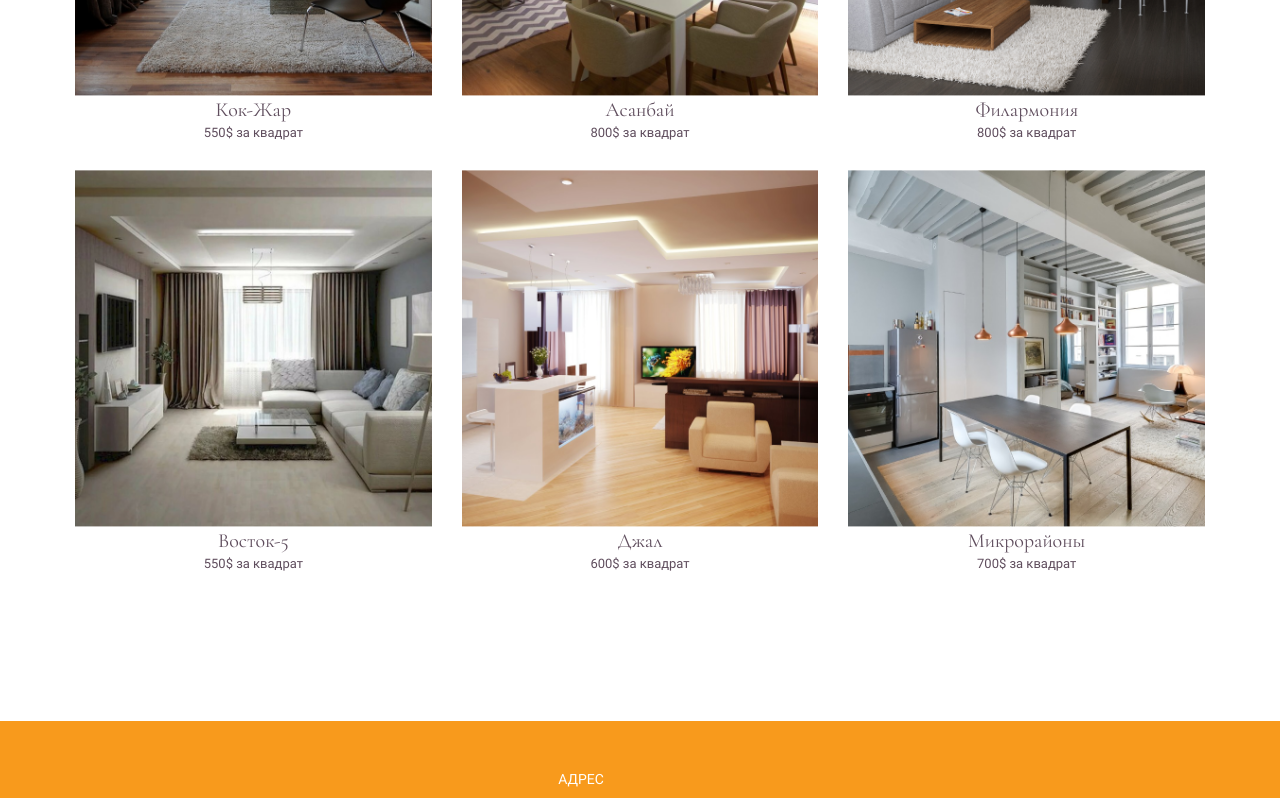
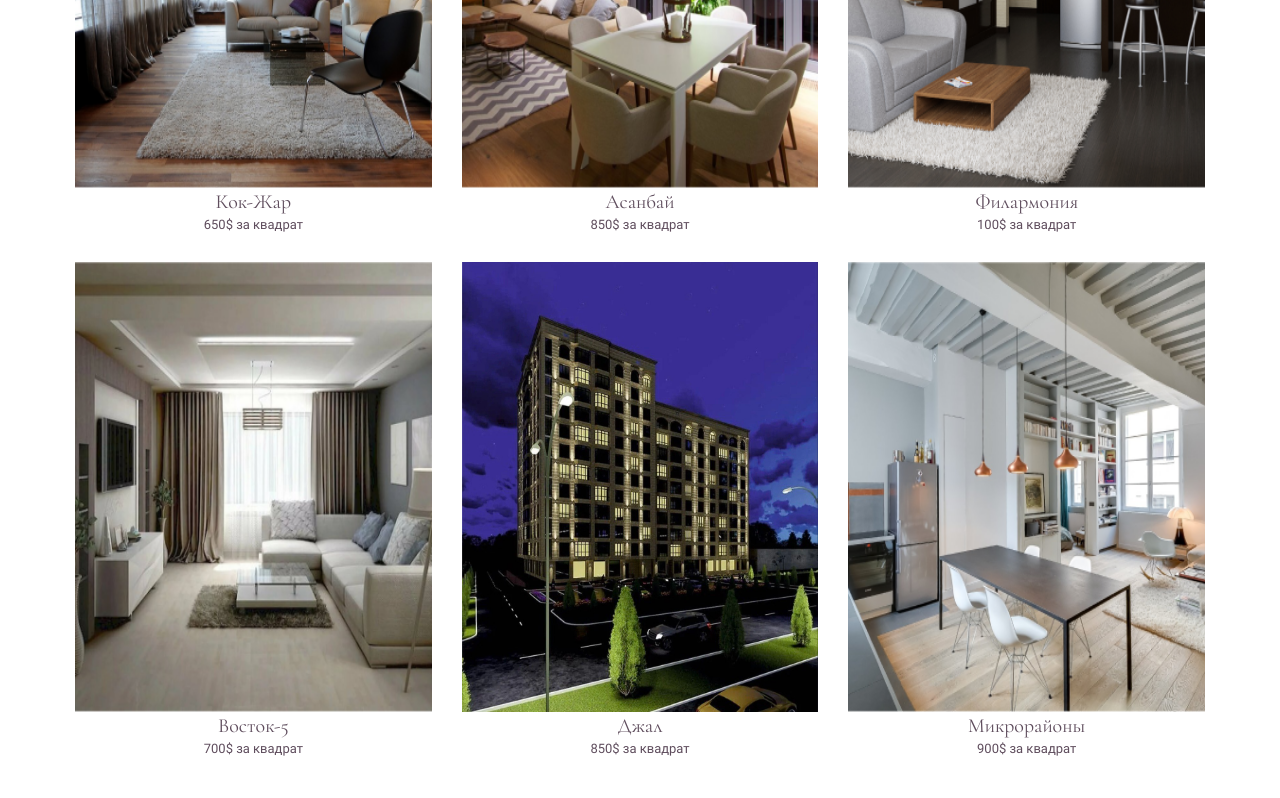
Before and after one commit to azamat71111/Frontend, a Next.js app: page / in a window 1280 px wide. Shown: the part 3780-4578 px from the top of the page. Built offline with nearby package versions, Linux system fonts and the light colour scheme.

Commit message:
fix price

```diff
--- a/components/Apartments/Apartments.jsx
+++ b/components/Apartments/Apartments.jsx
@@ -82,7 +82,7 @@ export default function Apartments({ width }) {
             />
             <h1 className={`${styles.title} ${styles.title__1}`}>Кок-Жар</h1>
             <p className={`${styles.price} ${styles.price__1}`}>
-              550$ за квадрат
+              650$ за квадрат
             </p>
           </motion.div>
           <motion.div
@@ -103,7 +103,7 @@ export default function Apartments({ width }) {
             />
             <h1 className={`${styles.title} ${styles.title__2}`}>Асанбай</h1>
             <p className={`${styles.price} ${styles.price__2}`}>
-              800$ за квадрат
+              850$ за квадрат
             </p>
           </motion.div>
           <motion.div
@@ -124,7 +124,7 @@ export default function Apartments({ width }) {
             />
             <h1 className={`${styles.title} ${styles.title__3}`}>Филармония</h1>
             <p className={`${styles.price} ${styles.price__3}`}>
-              800$ за квадрат
+              100$ за квадрат
             </p>
           </motion.div>
           <motion.div
@@ -145,7 +145,7 @@ export default function Apartments({ width }) {
             />
             <h1 className={`${styles.title} ${styles.title__4}`}>Восток-5</h1>
             <p className={`${styles.price} ${styles.price__4}`}>
-              550$ за квадрат
+              700$ за квадрат
             </p>
           </motion.div>
           <motion.div
@@ -160,13 +160,13 @@ export default function Apartments({ width }) {
             className={`${styles.card} ${styles.card__5}`}
           >
             <img
-              src="images/djal.png"
+              src="images/djal.jpg"
               alt="Джал"
               className={`${styles.img} ${styles.img__5}`}
             />
             <h1 className={`${styles.title} ${styles.title__5}`}>Джал</h1>
             <p className={`${styles.price} ${styles.price__5}`}>
-              600$ за квадрат
+              850$ за квадрат
             </p>
           </motion.div>
           <motion.div
@@ -189,7 +189,7 @@ export default function Apartments({ width }) {
               Микрорайоны
             </h1>
             <p className={`${styles.price} ${styles.price__6}`}>
-              700$ за квадрат
+              900$ за квадрат
             </p>
           </motion.div>
         </div>
@@ -215,7 +215,7 @@ export default function Apartments({ width }) {
             />
             <h1 className={`${styles.title} ${styles.title__1}`}>Кок-Жар</h1>
             <p className={`${styles.price} ${styles.price__1}`}>
-              550$ за квадрат
+              650$ за квадрат
             </p>
           </motion.div>
           <motion.div
@@ -236,7 +236,7 @@ export default function Apartments({ width }) {
             />
             <h1 className={`${styles.title} ${styles.title__2}`}>Асанбай</h1>
             <p className={`${styles.price} ${styles.price__2}`}>
-              800$ за квадрат
+              850$ за квадрат
             </p>
           </motion.div>
           <motion.div
@@ -257,7 +257,7 @@ export default function Apartments({ width }) {
             />
             <h1 className={`${styles.title} ${styles.title__3}`}>Филармония</h1>
             <p className={`${styles.price} ${styles.price__3}`}>
-              800$ за квадрат
+              1000$ за квадрат
             </p>
           </motion.div>
           <motion.div
@@ -278,7 +278,7 @@ export default function Apartments({ width }) {
             />
             <h1 className={`${styles.title} ${styles.title__4}`}>Восток-5</h1>
             <p className={`${styles.price} ${styles.price__4}`}>
-              550$ за квадрат
+              700$ за квадрат
             </p>
           </motion.div>
           <motion.div
@@ -293,13 +293,13 @@ export default function Apartments({ width }) {
             className={`${styles.card} ${styles.card__5}`}
           >
             <img
-              src="images/djal.png"
+              src="images/djal.jpg"
               alt="Джал"
               className={`${styles.img} ${styles.img__5}`}
             />
             <h1 className={`${styles.title} ${styles.title__5}`}>Джал</h1>
             <p className={`${styles.price} ${styles.price__5}`}>
-              600$ за квадрат
+              850$ за квадрат
             </p>
           </motion.div>
           <motion.div
@@ -322,7 +322,7 @@ export default function Apartments({ width }) {
               Микрорайоны
             </h1>
             <p className={`${styles.price} ${styles.price__6}`}>
-              700$ за квадрат
+              900$ за квадрат
             </p>
           </motion.div>
         </div>
--- a/components/Apartments/Apartments.module.sass
+++ b/components/Apartments/Apartments.module.sass
@@ -11,6 +11,7 @@
   max-width: 100%
 .img
   width: 100%
+  height: 450px
 .title
   font-size: 20px
   font-family: Cormorant Garamond, sans-serif
```
Also changed, not shown: public/images/djal.jpg (added), public/images/djal.png (deleted).
